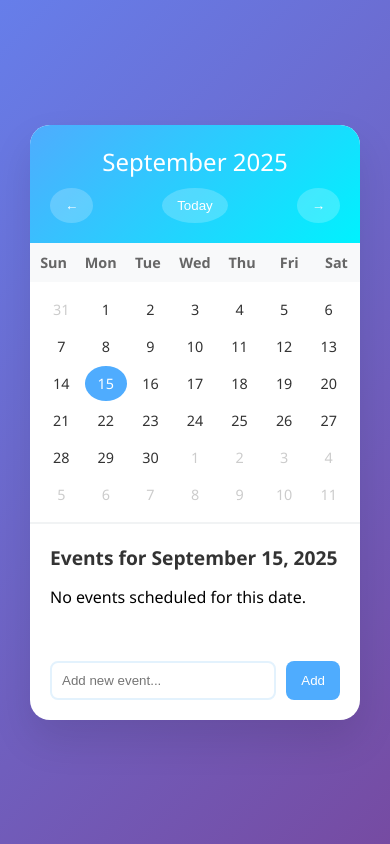
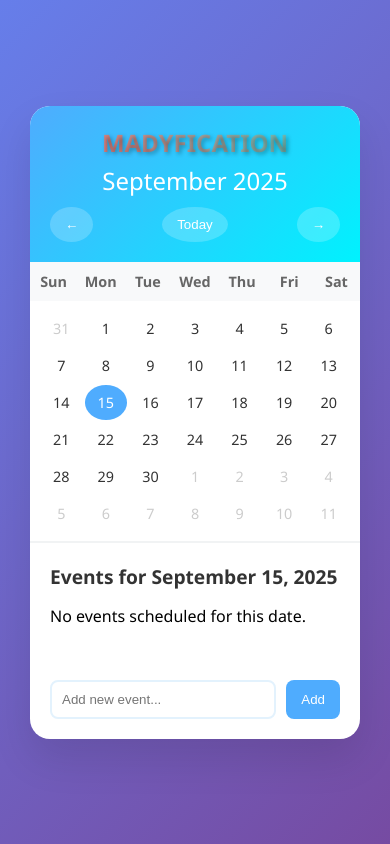
Before and after one commit to Moomin07/calendar, a plain HTML site: page index.html in a window 390 px wide. Drawn offline with Linux system fonts and the light colour scheme.

Commit message:
added tag

```diff
--- a/index.html
+++ b/index.html
@@ -3,7 +3,7 @@
 <head>
     <meta charset="UTF-8">
     <meta name="viewport" content="width=device-width, initial-scale=1.0">
-    <title>Modern Event Calendar</title>
+    <title>MADYFICATION Calendar</title>
     <style>
         * {
             margin: 0;
@@ -35,12 +35,25 @@
             color: white;
             padding: 20px;
             text-align: center;
+            position: relative;
+        }
+
+        .brand {
+            font-size: 1.8rem;
+            font-weight: bold;
+            margin-bottom: 5px;
+            text-shadow: 2px 2px 4px rgba(0, 0, 0, 0.3);
+            background: linear-gradient(45deg, #ff6b6b, #4ecdc4);
+            -webkit-background-clip: text;
+            background-clip: text;
+            -webkit-text-fill-color: transparent;
         }
 
         .month-year {
             font-size: 1.5rem;
             font-weight: 300;
             margin-bottom: 10px;
+            color: white;
         }
 
         .nav-buttons {
@@ -150,12 +163,6 @@
             align-items: center;
         }
 
-        .event-date {
-            font-weight: 600;
-            color: #4facfe;
-            margin-right: 10px;
-        }
-
         .event-text {
             flex-grow: 1;
         }
@@ -208,6 +215,10 @@
                 margin: 10px;
             }
 
+            .brand {
+                font-size: 1.5rem;
+            }
+
             .days-grid {
                 gap: 2px;
                 padding: 10px;
@@ -223,6 +234,7 @@
 <body>
     <div class="calendar-container">
         <div class="calendar-header">
+            <div class="brand">MADYFICATION</div>
             <div class="month-year" id="month-year">February 2024</div>
             <div class="nav-buttons">
                 <button class="nav-btn" onclick="changeMonth(-1)">←</button>
```
